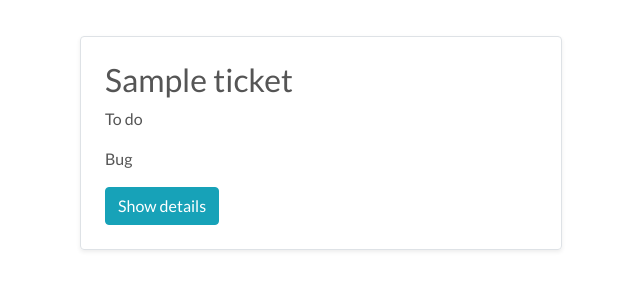
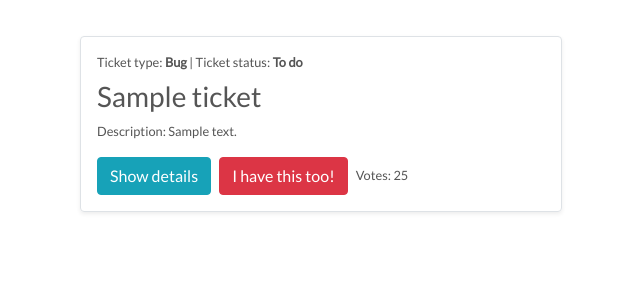
Before and after one commit to r-andy79/issue-tracker-project, a Django app: page / in a window 1280 px wide. Shown: the part 128-428 px from the top of the page, without its empty margins (63-703 px from the left). Run offline with Django 3.2, Linux system fonts and the light colour scheme; tables that the repository leaves empty hold one stand-in row (values such as "Sample post"); some libraries are stand-ins or nearby versions.

Commit message:
Styled ticket component on main page

```diff
--- a/templates/tickets/tickets_list.html
+++ b/templates/tickets/tickets_list.html
@@ -15,11 +15,15 @@
         {% if ticket.ticket_type == 'bug' %}
         <div class="col-md-6">
             <div class="row no-gutters border rounded overflow-hiddem flex-md-row mb-4 shadow-sm h-md-250 position-relative">
-                <div class="col p-4 d-flex flex-column position-static">
-                    <h2>{{ ticket.title }}</h2>
-                    <p>{{ ticket.get_ticket_status_display}}</p>
-                    <p>{{ ticket.get_ticket_type_display }}</p>
-                    <a href="{% url 'ticket_detail' pk=ticket.pk%}"><button class="btn btn-info">Show details</button></a>
+                <div class="col p-3 d-flex flex-column position-static">
+                    <p class="small mb-2">Ticket type: <strong>{{ ticket.get_ticket_type_display }}</strong> | Ticket status: <strong>{{ ticket.get_ticket_status_display}}</strong></p>
+                    <h3>{{ ticket.title }}</h3>
+                    <p class="small">Description: {{ ticket.description }}</p>
+                    <div class="d-flex flex-row align-items-baseline">
+                    <a class="mr-2" href="{% url 'ticket_detail' pk=ticket.pk%}"><button class="btn btn-info">Show details</button></a>
+                    <a class="mr-2" href="#"><button class="btn btn-danger">I have this too!</button></a>
+                    <p class="small mb-0">Votes: 25</p>
+                </div>
                 </div>
             </div>
         </div>
```
